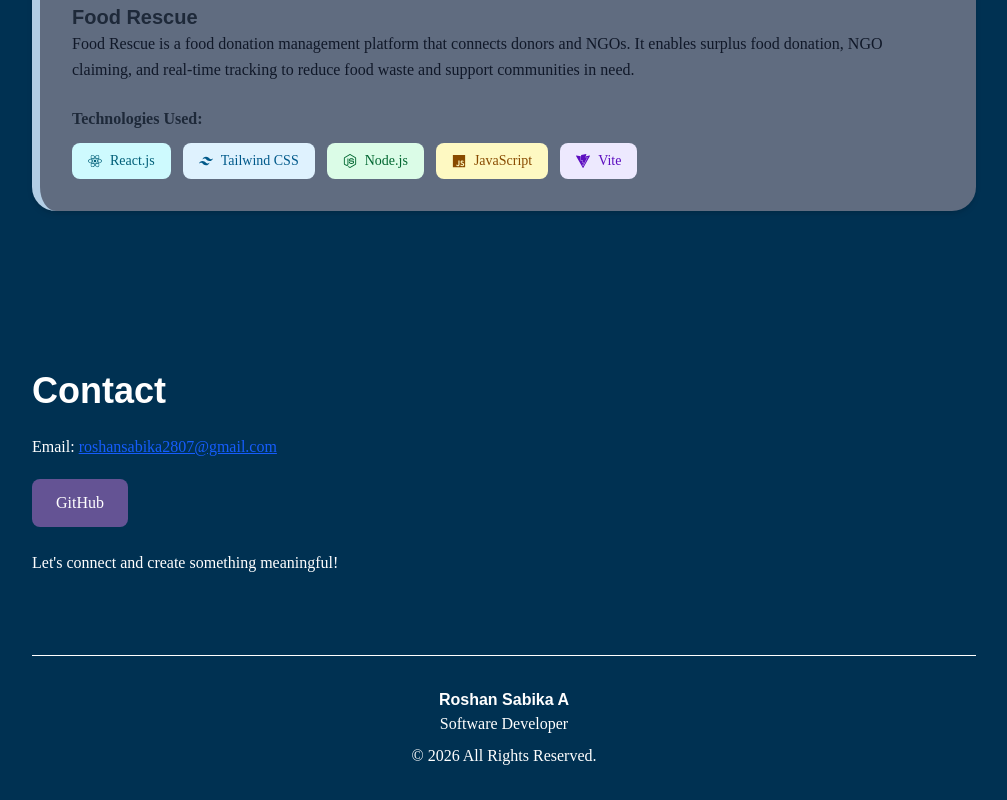
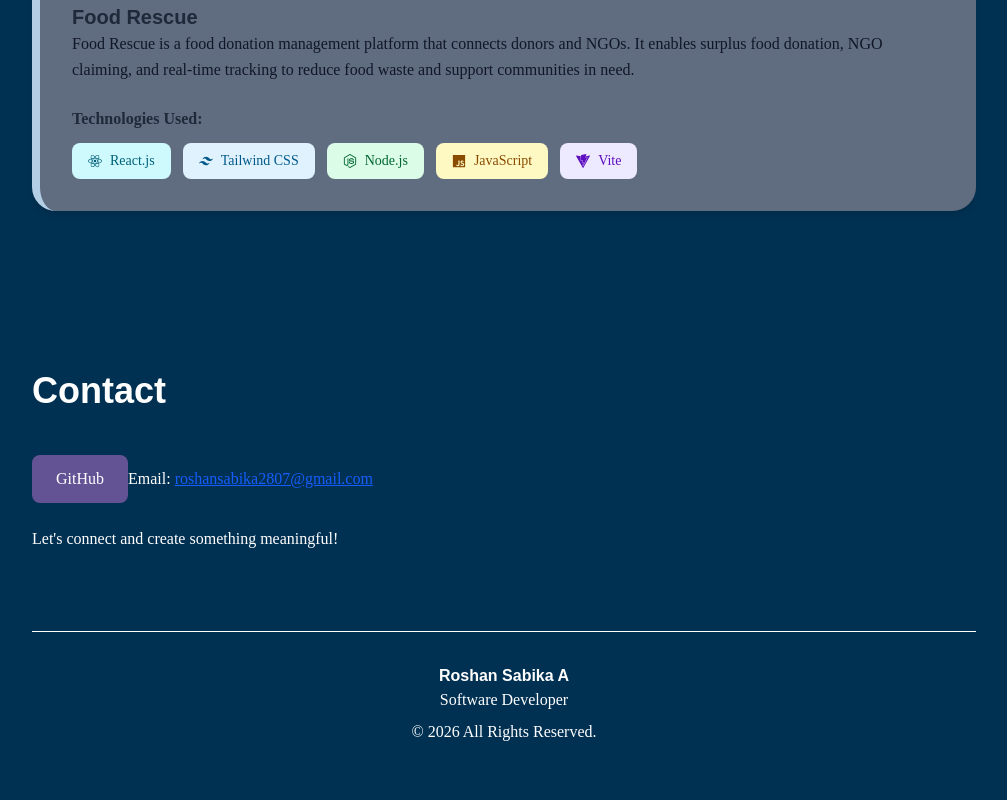
Before and after one commit to RoshanSabika2807/Portfolio-RoshanSabika, a React (Vite) app: page / in a window 1280 px wide. Shown: the part 4701-5501 px from the top of the page, without its empty margins (264-1271 px from the left). After the commit the page ends 5477 px from the top, so only its background shows below. Built offline with nearby package versions, Linux system fonts and the light colour scheme; a web font is replaced by a local one.

Commit message:
updated portfolio

```diff
--- a/src/components/Contact.jsx
+++ b/src/components/Contact.jsx
@@ -6,20 +6,21 @@ function Contact() {
         Contact
       </h2>
 
-      <p>
+      <a
+        href="https://github.com/RoshanSabika2807"
+        target="_blank"
+        rel="noopener noreferrer"
+        className="inline-block mt-5 bg-[#645394] text-white px-6 py-3 rounded-lg"
+      >
+        GitHub
+      </a>
+
+
         Email:{" "}
         <a href="mailto:roshansabika2807@gmail.com" className="text-blue-600 underline">
           roshansabika2807@gmail.com
         </a>
-      </p>
 
-      <a
-        href="https://github.com/yourusername"
-        target="_blank"
-        className="inline-block mt-5 bg-[#645394] text-white px-6 py-3 rounded-lg"
-      >
-        GitHub
-      </a>
 
       <p className="mt-6">
         Let's connect and create something meaningful!
```
Also changed, not shown: vite.config.js (+6 -5 lines).
